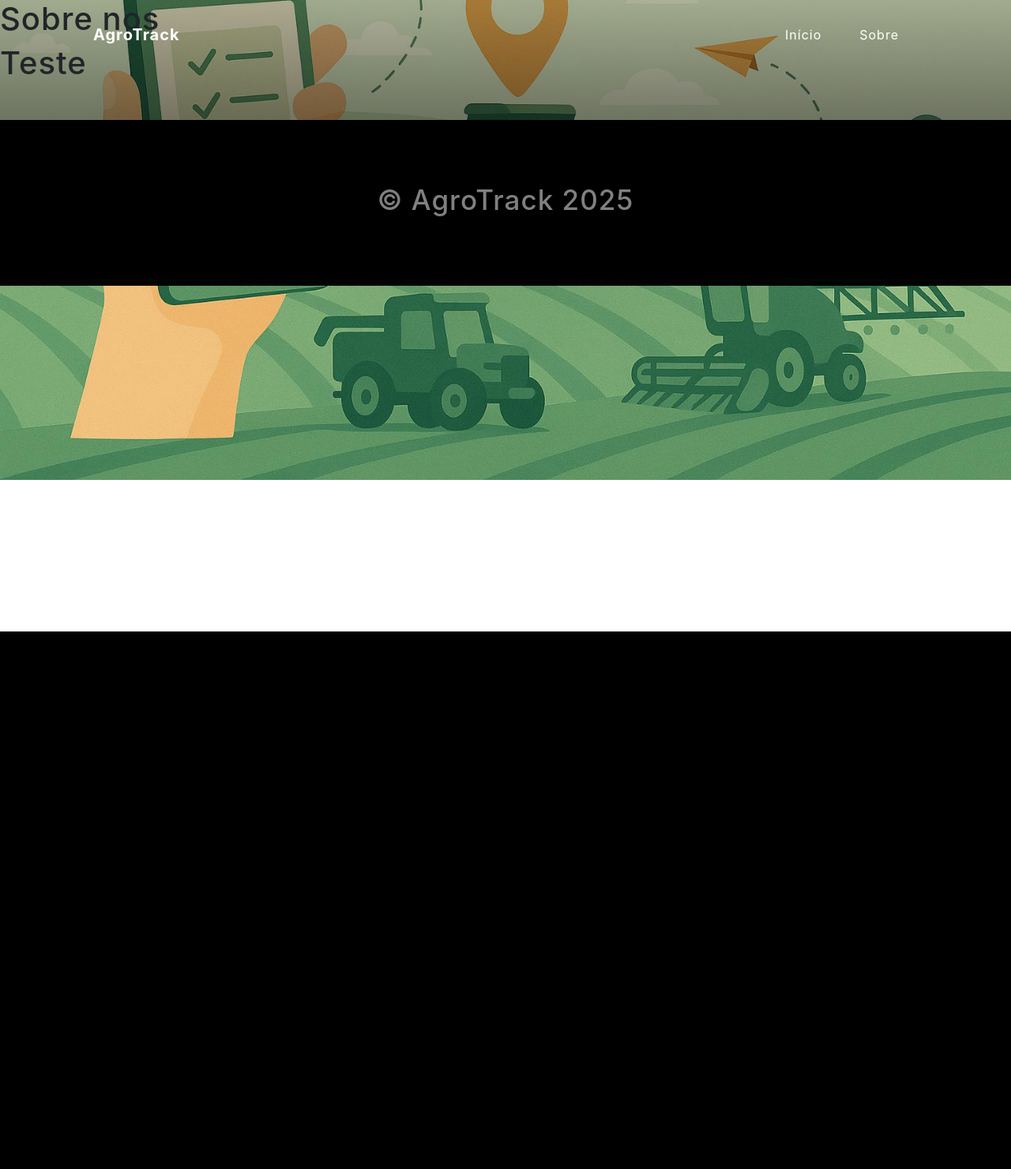
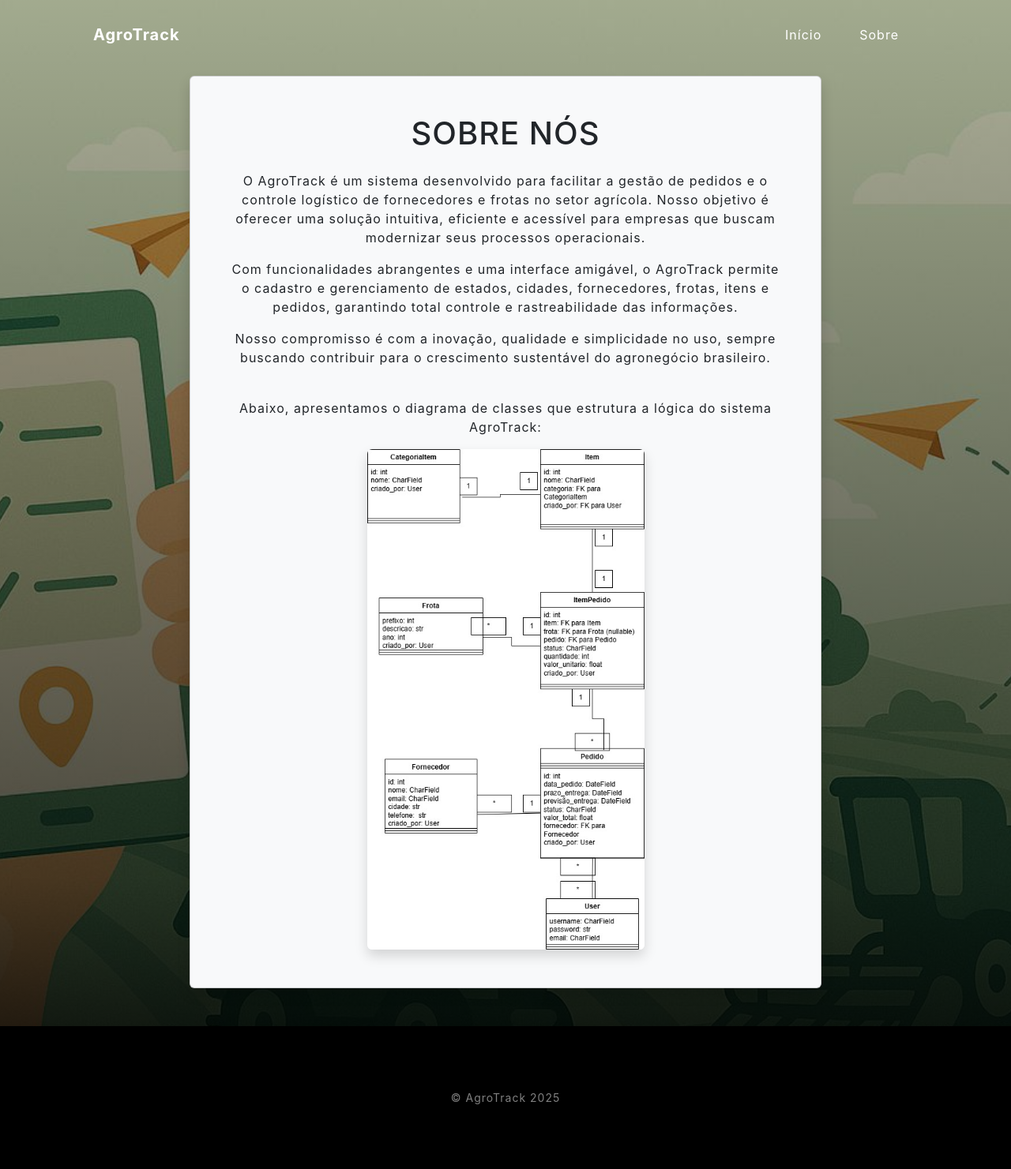
Before and after one commit to ViniciusMargonar/naes2025, a Django app: template paginasweb/templates/paginasweb/sobre.html in a window 1280 px wide. Shown: the whole page at 79% size. Before the commit the page ends 800 px from the top, so only its background shows below. Run offline with Django 3.2, Linux system fonts and the light colour scheme; the template is opened without the code that fills it, so the values that code supplies are empty; some libraries are stand-ins or nearby versions.

Commit message:
Sobre page

```diff
--- a/paginasweb/templates/paginasweb/modelo.html
+++ b/paginasweb/templates/paginasweb/modelo.html
@@ -12,8 +12,6 @@
     <link href="{% static 'css/styles.css' %}" rel="stylesheet">
 </head>
 <body id="page-top" style="background-image: linear-gradient(to bottom, rgba(0, 0, 0, 0.3) 0%, rgba(0, 0, 0, 0.7) 75%, #000 100%), url('{% static "assets/img/bg-masthead.jpg" %}'); background-size: cover; background-position: center; background-repeat: no-repeat;">
-
-
 
    <!-- Navegacao -->
     <nav class="navbar navbar-expand-lg navbar-light fixed-top" id="mainNav">
--- a/paginasweb/templates/paginasweb/modelos/index.html
+++ b/paginasweb/templates/paginasweb/modelos/index.html
@@ -28,7 +28,7 @@
                 </button>
                 <div class="collapse navbar-collapse" id="navbarResponsive">
                     <ul class="navbar-nav ms-auto">
-                        <li class="nav-item"><a class="nav-link" href="#about">Sobre</a></li>
+                        <li class="nav-item"><a class="nav-link" href="/sobre/">Sobre</a></li>
                         <li class="nav-item"><a class="nav-link" href="#projects">Contato</a></li>
                         <li class="nav-item"><a class="nav-link" href="#signup">Login</a></li>
                     </ul>
--- a/paginasweb/templates/paginasweb/sobre.html
+++ b/paginasweb/templates/paginasweb/sobre.html
@@ -1,8 +1,34 @@
 {% extends "paginasweb/modelo.html" %}
-
 {% load static %}
 
 {% block conteudo %}
-    <h1>Sobre nos<h1>
-        <p>Teste</p>
+<section class="pt-5 mt-5">
+    <div class="container px-4 px-lg-5 d-flex justify-content-center">
+        <div class="text-center">
+            <div class="card bg-light p-5 shadow rounded" style="max-width: 800px;">
+                <h1 class="text-dark text-uppercase mb-4">Sobre Nós</h1>
+                <p class="text-justify">
+                    O AgroTrack é um sistema desenvolvido para facilitar a gestão de pedidos e o controle logístico
+                    de fornecedores e frotas no setor agrícola. Nosso objetivo é oferecer uma solução intuitiva,
+                    eficiente e acessível para empresas que buscam modernizar seus processos operacionais.
+                </p>
+                <p class="text-justify">
+                    Com funcionalidades abrangentes e uma interface amigável, o AgroTrack permite o cadastro e
+                    gerenciamento de estados, cidades, fornecedores, frotas, itens e pedidos, garantindo total
+                    controle e rastreabilidade das informações.
+                </p>
+                <p class="text-justify">
+                    Nosso compromisso é com a inovação, qualidade e simplicidade no uso, sempre buscando contribuir
+                    para o crescimento sustentável do agronegócio brasileiro.
+                </p>
+                <p class="text-justify mt-4">
+                    Abaixo, apresentamos o diagrama de classes que estrutura a lógica do sistema AgroTrack:
+                </p>
+                <div class="d-flex justify-content-center">
+                    <img src="{% static 'assets/img/diagramaClasse.jpg' %}" alt="Diagrama de Classe" class="rounded shadow" style="width: 50%;">
+                </div>
+            </div>
+        </div>
+    </div>
+</section>
 {% endblock %}
```
Also changed, not shown: static/assets/img/diagramaClasse.jpg (added).
